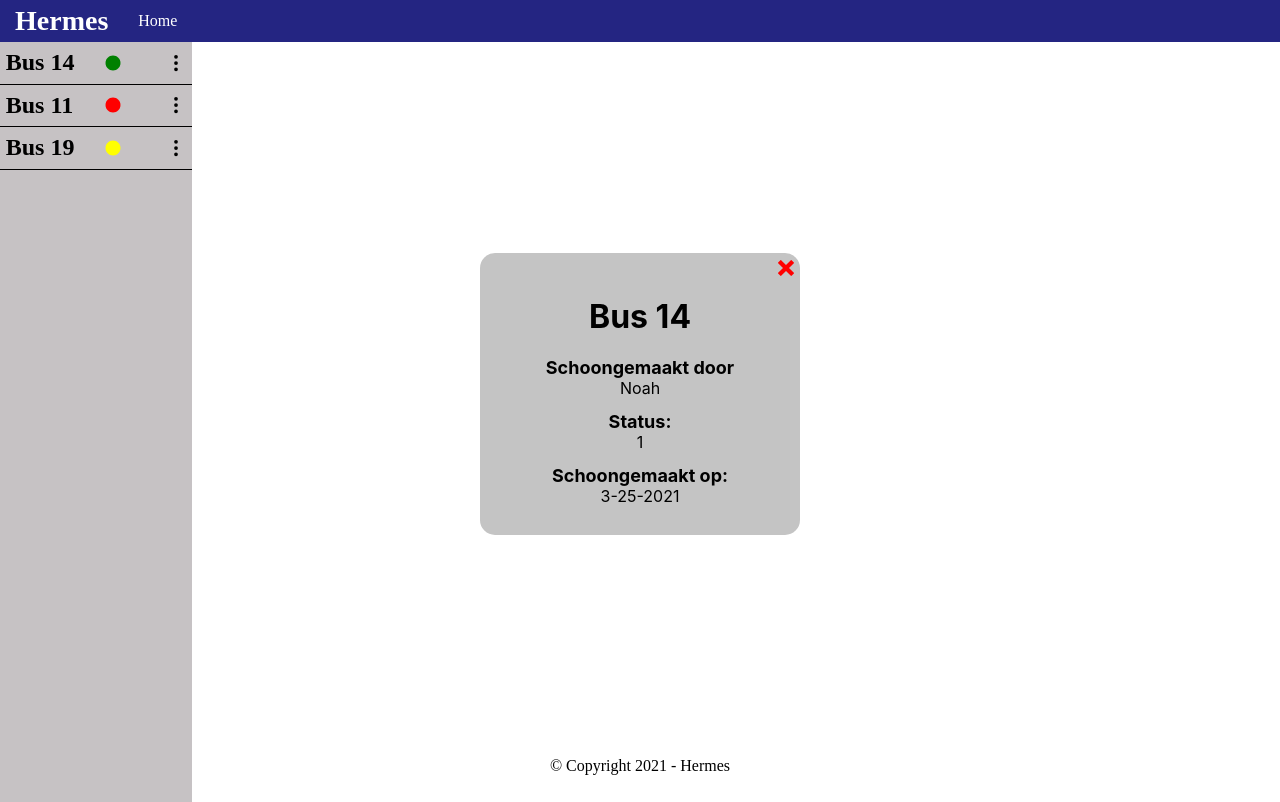
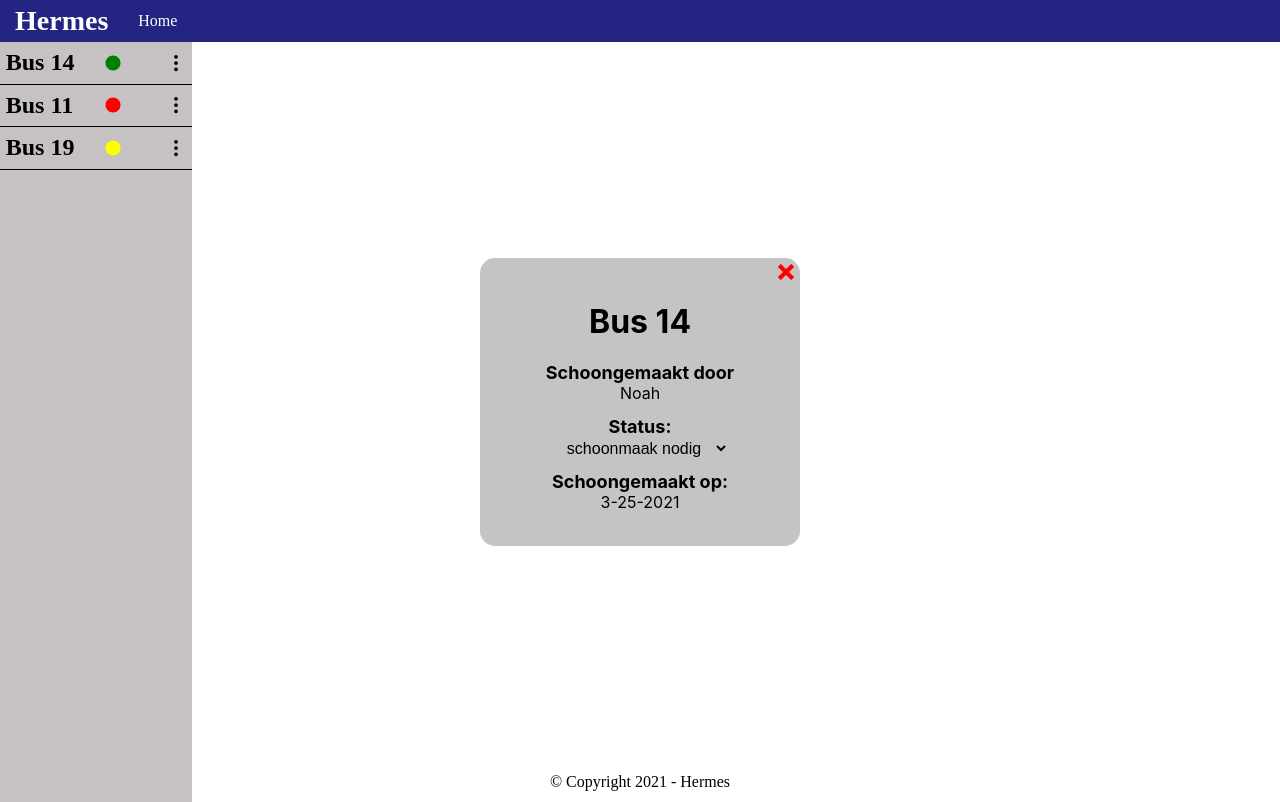
Before and after one commit to pietermn/BusPlan2Groep2, a React (Create React App) app in the folder Busplan2 Frontend/: page /cleaning in a window 1280 px wide. Both pictures are taken after a click on the icon 176 px from the left and 62 px from the top of the page. Built offline with nearby package versions, Linux system fonts and the light colour scheme; a web font is replaced by a local one.

Commit message:
Added sidebar dropdown

```diff
--- a/Busplan2 Frontend/src/Style/cleaningstyles.css
+++ b/Busplan2 Frontend/src/Style/cleaningstyles.css
@@ -1,5 +1,5 @@
 .cleaning_full_page {
-    height: 88vh;
+    height: 90vh;
     position: relative;
     display: flex;
 }
--- a/Busplan2 Frontend/src/Style/componentstyles.css
+++ b/Busplan2 Frontend/src/Style/componentstyles.css
@@ -104,3 +104,22 @@
     margin-top: 2%;
     color: red;
 }
+
+.popup-container span input {
+    background: transparent;
+    border: none;
+    border-bottom: 1px solid black;
+    text-align: center;
+}
+
+.popup-container span input:focus {
+    outline: none
+}
+
+.popup-container select {
+    background: transparent;
+    border: none;
+    font-size: 16px;
+    margin-top: 1%;
+    text-align: center;
+}
--- a/Busplan2 Frontend/src/components/Popup.js
+++ b/Busplan2 Frontend/src/components/Popup.js
@@ -1,13 +1,15 @@
-import React, {useContext} from 'react';
-import {Context as BusContext} from '../redux/context/BusContext';
-import { ImCross } from 'react-icons/im';
+import React, { useContext } from "react";
+import { Context as BusContext } from "../redux/context/BusContext";
+import { ImCross } from "react-icons/im";
 
-const Popup = ({bus}) => {
-    const {DeletePopup} = useContext(BusContext)
+const Popup = ({ bus }) => {
+  const { DeletePopup } = useContext(BusContext);
+
+  const options = ["schoonmaak nodig", "wordt schoongemaakt", "schoongemaakt"];
 
   return (
     <div className="popup-container">
-            <ImCross id="delete-icon" onClick={() => DeletePopup()}/>
+      <ImCross id="delete-icon" onClick={() => DeletePopup()} />
       <h1>Bus {bus.number}</h1>
       <span id="doneby">
         <p id="title-text">Schoongemaakt door</p>
@@ -15,14 +17,18 @@ const Popup = ({bus}) => {
       </span>
       <span id="status">
         <p id="title-text">Status:</p>
-                <p id="info-text">{bus.status}</p>
+        <select>
+          {options.map((value, index) => {
+            return <option value={value}>{value}</option>;
+          })}
+        </select>
       </span>
       <span id="date">
         <p id="title-text">Schoongemaakt op:</p>
         <p id="info-text">{bus.date}</p>
       </span>
     </div>
-    )
-}
+  );
+};
 
 export default Popup;
--- a/Busplan2 Frontend/src/redux/context/Authcontext.js
+++ b/Busplan2 Frontend/src/redux/context/Authcontext.js
@@ -14,10 +14,6 @@ const authReducer = (state, action) => {
         name: action.payload.name,
         accountID: action.payload.accountID,
       };
-    case "add_error":
-      return { ...state, errorMessage: action.payload };
-    case "clear_error":
-      return { ...state, errorMessage: "" };
     default:
       return state;
   }
--- a/Busplan2 Frontend/src/routes/Cleaning/index.js
+++ b/Busplan2 Frontend/src/routes/Cleaning/index.js
@@ -6,8 +6,6 @@ import '../../Style/cleaningstyles.css'
 
 const Cleaning = () => {
     const {state} = useContext(BusContext);
-
-    console.log(state);
 
     return (
         <div className="cleaning_full_page">
```
Lines whose indentation alone changed are shown as unchanged.
